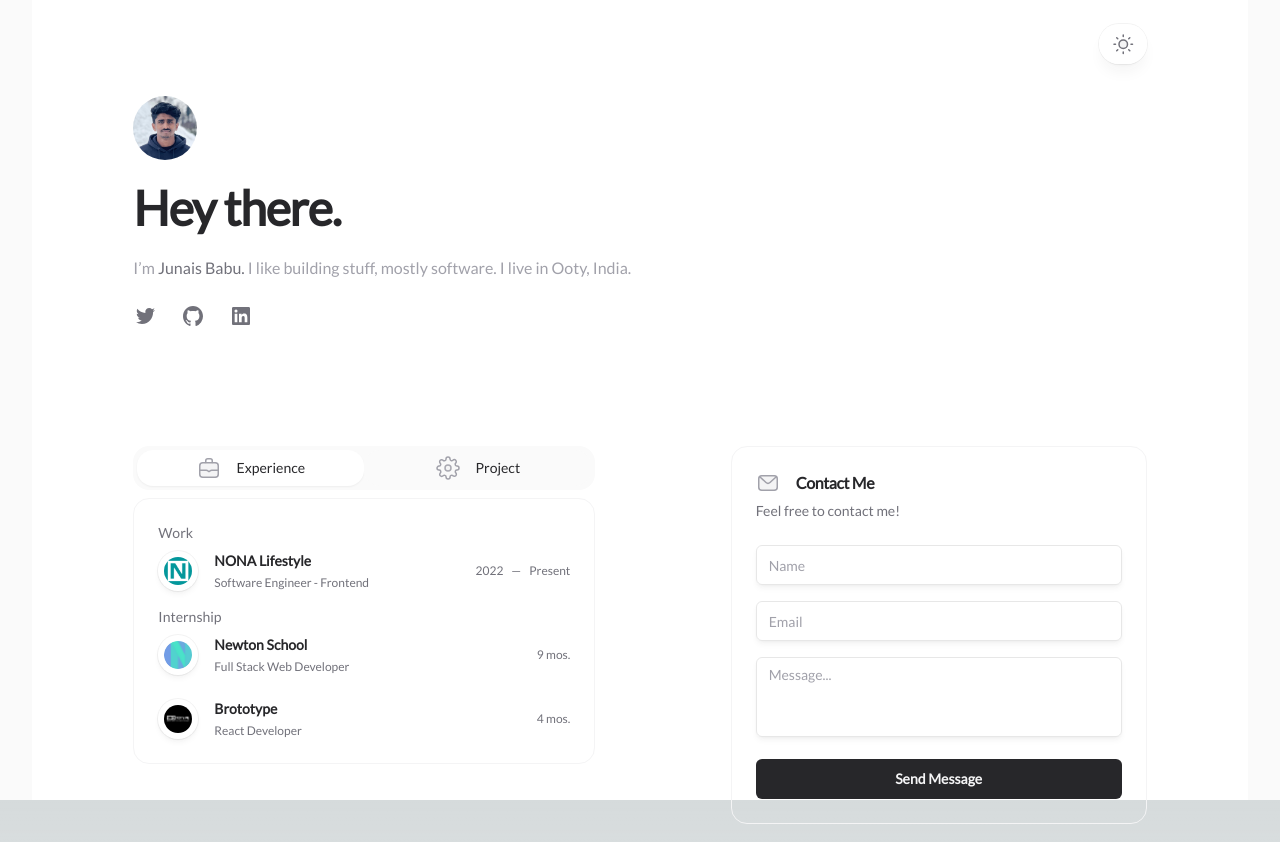
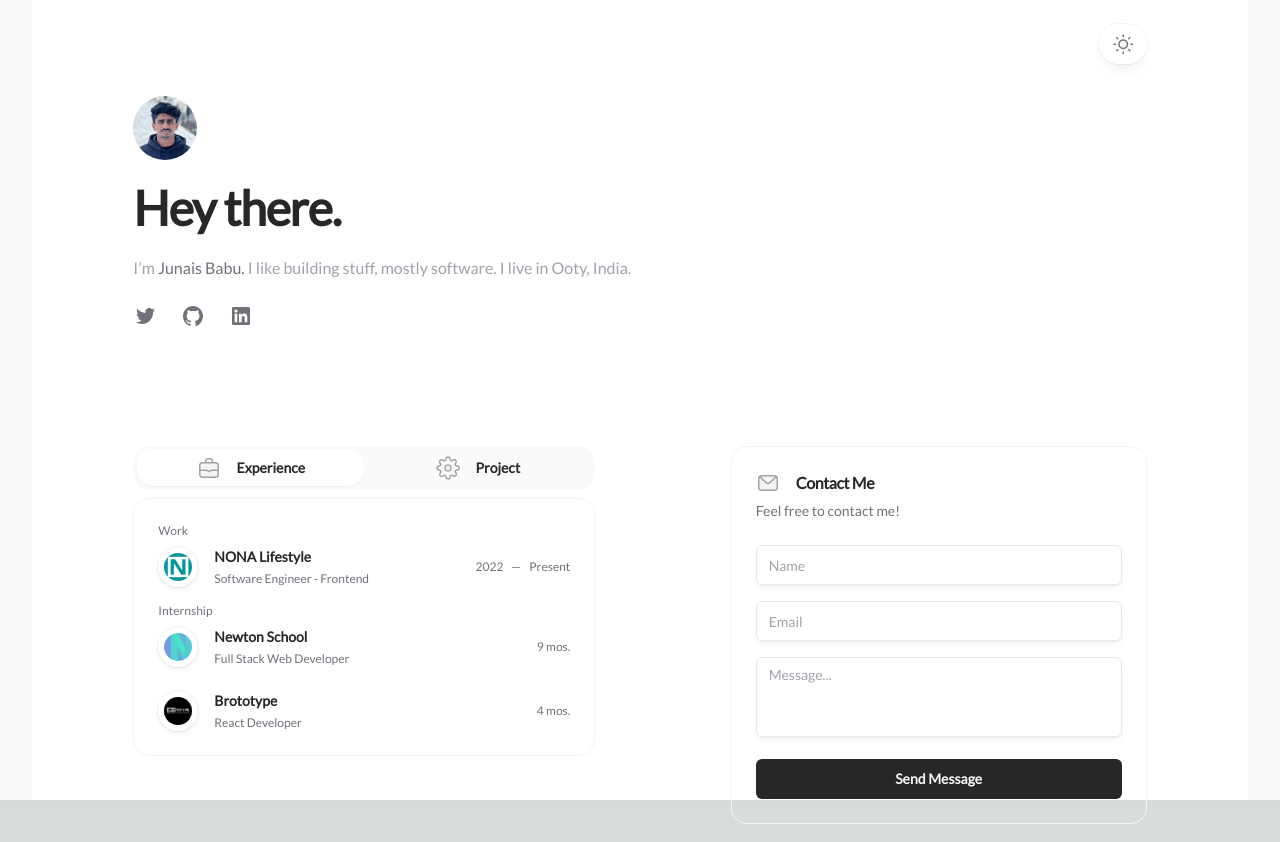
Before and after one commit to junaisbabu/junaisbabu.com, a Next.js app: page / in a window 1280 px wide. Built offline with nearby package versions, Linux system fonts and the light colour scheme.

Commit message:
style modified in Experience

```diff
--- a/components/Home/WorkCard.tsx
+++ b/components/Home/WorkCard.tsx
@@ -18,7 +18,7 @@ interface Props {
 function WorkCard({ title, company }: Props) {
   return (
     <div>
-      <h2 className="text-sm text-zinc-500 mb-2">{title}</h2>
+      <h2 className="text-xs text-zinc-500 mb-2">{title}</h2>
       <ul className="space-y-6">
         {company.map(
           ({ company_name, logo, role, is_current, exact_period }) => (
--- a/components/Home/index.tsx
+++ b/components/Home/index.tsx
@@ -24,7 +24,7 @@ function Home() {
                 <TabsList className="grid h-fit text-zinc-800 dark:text-zinc-100 w-full grid-cols-2">
                   <TabsTrigger
                     value="experience"
-                    className="inline-flex gap-4 justify-center items-center"
+                    className="inline-flex gap-4 justify-center items-center font-semibold"
                   >
                     {work} Experience
                   </TabsTrigger>
@@ -36,7 +36,7 @@ function Home() {
                 </TabsTrigger> */}
                   <TabsTrigger
                     value="project"
-                    className="inline-flex gap-4 justify-center items-center"
+                    className="inline-flex gap-4 justify-center items-center font-semibold"
                   >
                     {skills} Project
                   </TabsTrigger>
```
